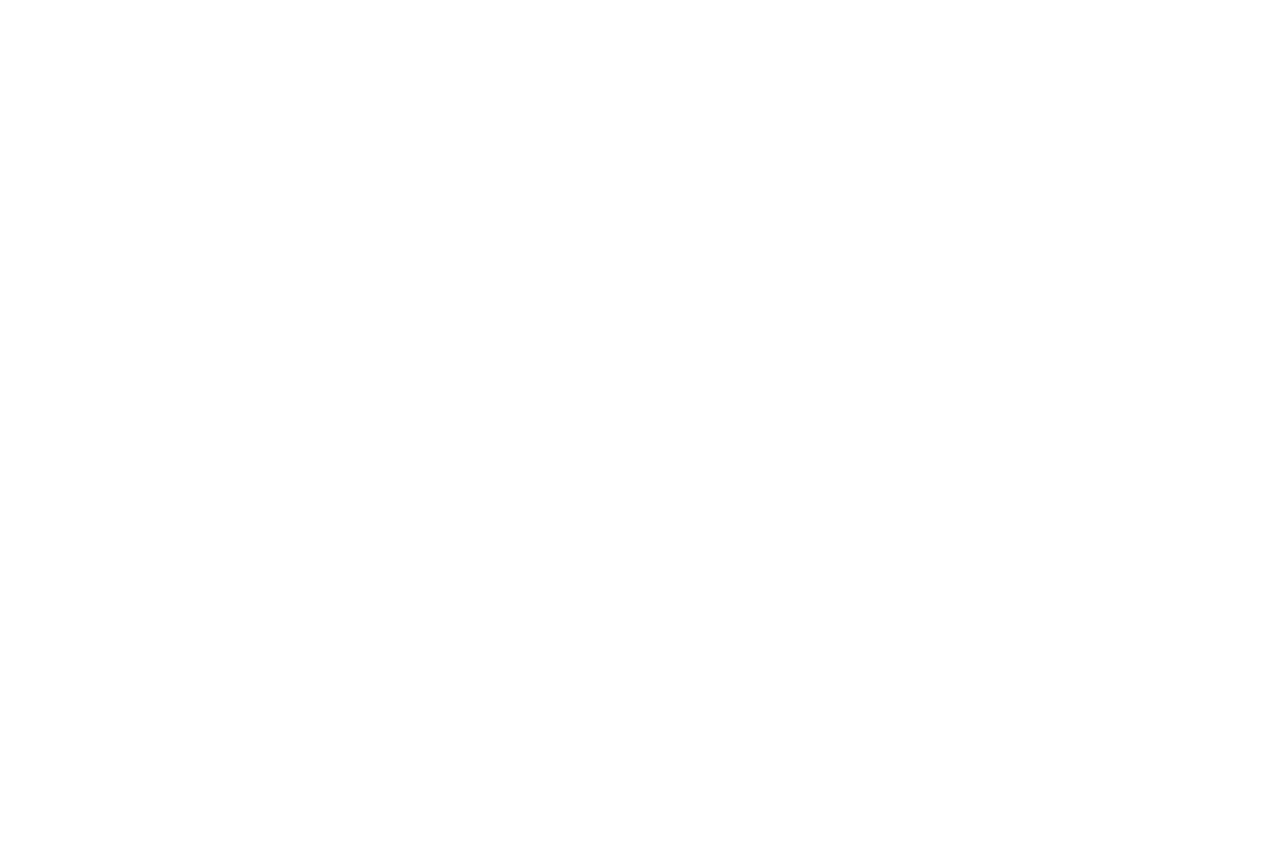
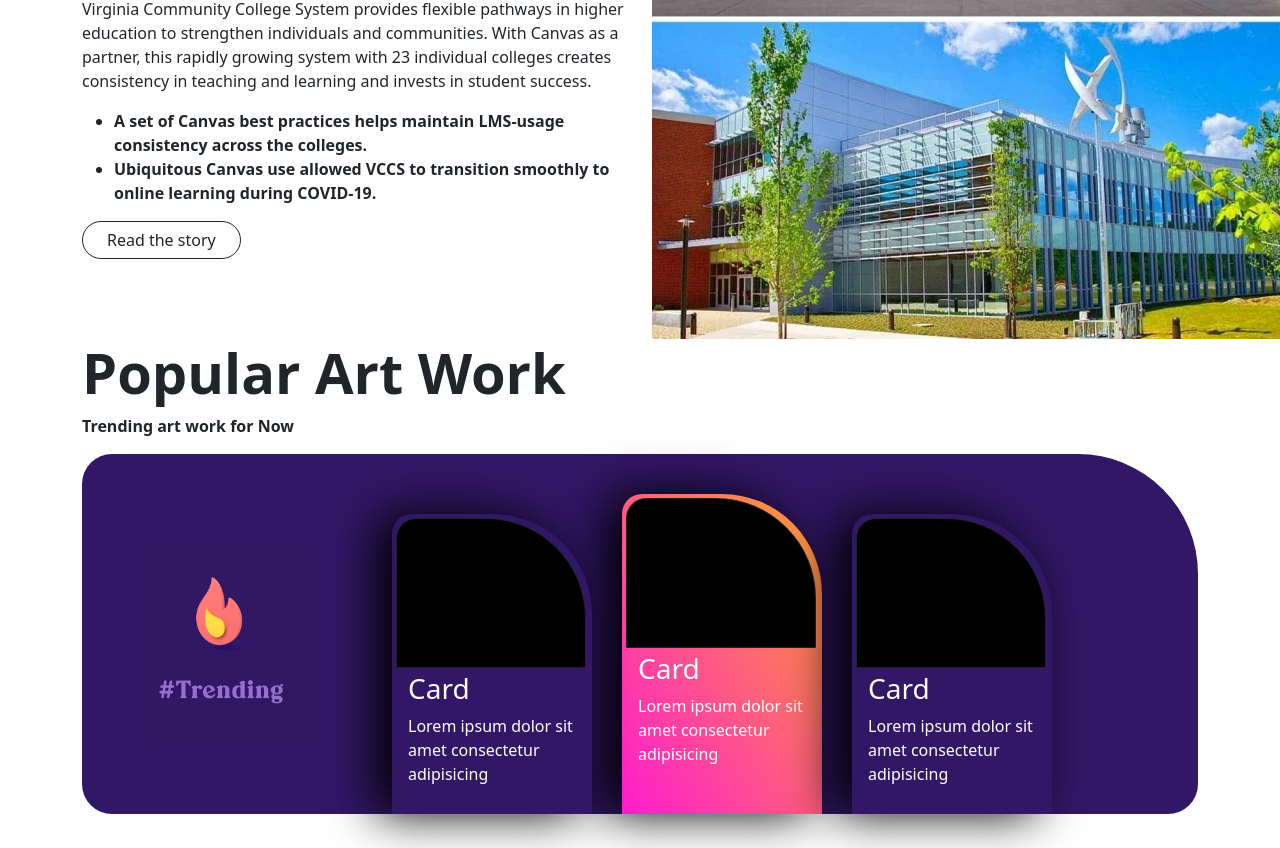
Before and after one commit to neophytz/moorqah, a React (Create React App) app: page / in a window 1280 px wide. Shown: the part 301-1149 px from the top of the page. Before the commit the page ends 800 px from the top, so only its background shows below. Built offline with nearby package versions, Linux system fonts and the light colour scheme.

Commit message:
carousel complete

```diff
--- a/src/App.js
+++ b/src/App.js
@@ -1,5 +1,5 @@
 import React from "react";
-import "./app.css";
+// import "./app.css";
 // import Hero from "./components/Hero";
 // import FeatureDisplay from './components/FeatureDisplay/FeatureDisplay';
 // import FeaturePage from './components/FeaturePage/FeaturePage';
@@ -10,27 +10,27 @@ import "./app.css";
 // import Preload2 from "./components/preload2/Preload2";
 // import Preload from "./components/Preload/Preload";
 // import Moon from "./components/moon/moon.jsx";
-// import Carousel from "./components/carousals/Carousel"
+import Carousel from "./components/carousals/Carousel"
 // import Customer from "./components/customer/Customer";
-// import Customer2 from "./components/customer2/Customer2";
+import Customer2 from "./components/customer2/Customer2";
 
 // import ScrollAnimation from './components/ScrollAnimation/ScrollAnimation';
 
 function App() {
   return (
     <>
-      {/* <Hero/> */}
-      {/* <FeatureDisplay/> */}
-      {/* <FeaturePage /> */}
-      {/* <CardPage /> */}
-      {/* <LandingPageBootstrap/> */}
+      {/* <Hero/>
+      <FeatureDisplay/>
+      <FeaturePage />
+      <CardPage />
+      <LandingPageBootstrap/> */}
 
       {/* <Preload3 /> */}
       {/* <Preload /> */}
       {/* <Preload2 /> */}
       {/* <Moon /> */}
-      {/* <Carousel /> */}
-      {/* <Customer2 /> */}
+      <Customer2 />
+      <Carousel />
       {/* <Customer /> */}
 
       {/* <ScrollAnimation/> */}
--- a/src/components/carousals/Carousel.css
+++ b/src/components/carousals/Carousel.css
@@ -1,75 +1,39 @@
-
-
   .containerr {
-    background-color: indigo;
+    background-color: #321766;
     position: relative;
-    padding: 10px;
-    top: 60px;
+    padding-top: 40px;
     display: flex;
-    border-radius: 10px 100px 0 0;
+    border-radius: 30px 120px 30px 30px;
     margin-bottom: 10px;
   }
-
   .cardd {
-    display: flex;
-    height: 280px;
+    height: 300px;
     width: 200px;
-    background-color: 	#8a2be2;
+    background-color: 	#321766;
     box-shadow: -1rem 0 3rem #000;
-    /* margin-left: -50px; */
-    transition: 0.4s ease-out;
-    position: relative;
-    left: 0px;
-  }
-
-  .cardd:not(:first-child) {
-      margin-left: -50px;
-  }
-
-  .cardd:hover {
-     border-radius: 10px 100px 0 0;
-
-    transform: translateY(-20px);
-    transition: 0.4s ease-out;
-  }
-
-  .cardd:hover ~ .card {
-    position: relative;
-    left: 50px;
-    transition: 0.4s ease-out;
-  }
-
-  .titlee {
-    color: black;
-    font-weight: 300;
-    position: relative;
-    left: 20px;
-    top: 15px;
-    /* margin-bottom: 20px; */
+   margin-left:30px ;
+   border-radius: 20px 100px 0 0;
+   padding: 4px;
   }
 
 
-
-
-  .circlee {
-    position: absolute;
-    top: 150px;
-    left: calc(50% - 60px);
+  .titlee {
+    color: white;
+    font-weight: 400;
+    /* margin-top: 5px; */
+  }
+  .imgg{
+    background-image: url(./mmm.jpg);
+    height: 150px;
+    width: 190px;
+    border-radius: 20px 100px 0 0;
   }
 
-  .strokee {
-    stroke: white;
-    stroke-dasharray: 360;
-    stroke-dashoffset: 360;
-    transition: 0.9s ease-out;
-  }
-
-  .svgg {
-    fill: #17141d;
-    stroke-width: 2px;
-  }
-
-  .cardd:hover .strokee {
-    stroke-dashoffset: 100;
-    transition: 0.6s ease-out;
-  }
+.trendd{
+  position: relative;
+  margin-left: 50px;
+  top: -50px;
+  background-image: url(./hhh.png);
+  height: 300px;
+  width: 230px;
+}
--- a/src/components/carousals/Carousel.jsx
+++ b/src/components/carousals/Carousel.jsx
@@ -1,88 +1,52 @@
 import React from 'react';
 import "./Carousel.css";
+// import imga from "./mmm.jpg"
 const Carousel = () => {
   return (
  <>
 
 
-<div className="containerr">
-  <div className="cardd">
-    <h3 className="titlee">Card 1</h3>
-    <div> </div>
-    <div className="circlee">
-      <svg className='svgg' version="1.1" xmlns="http://www.w3.org/2000/svg">
-      <circle className="strokee" cx="60" cy="60" r="50"/>
-    </svg>
+ <div className="container  rounded-lg">
+  <div  className="display-4 mb-2 " style={{ fontWeight: 'bolder' }} >Popular Art Work </div>
+  <p style={{ fontWeight: 'bold' }}>Trending art work for Now</p>
+<div className="containerr  ">
+  <div className='justify-content-center d-flex trendd'> </div>
+  <div className="cardd" style={{ position:'relative', top:'20px' }}>
+    <div >
+      <div className="  border border-dark imgg" />
+    </div>
+    <div className="titlee mt-1 container"><h3>Card  </h3>
+    <p className="titlee">Lorem ipsum dolor sit amet consectetur adipisicing </p></div>
+    <div className="circlee ">
+
     </div>
   </div>
-  <div className="cardd">
-    <h3 className="titlee">Card 2</h3>
+  <div className="cardd" style={{ height:'320px', backgroundImage:'linear-gradient(to bottom left, rgba(252,159,47,255), rgba(255,28,207,255))', }}>
+    <div>
+    <div className=" border border-dark imgg" />
+    </div>
+    <div className="titlee mt-1 container"><h3>Card </h3>
+    <p className="titlee">Lorem ipsum dolor sit amet consectetur adipisicing </p></div>
 
-    <div className="circlee">
-      <svg className='svgg' version="1.1" xmlns="http://www.w3.org/2000/svg">
-      <circle className="strokee" cx="60" cy="60" r="50"/>
-    </svg>
+    <div className="circlee ">
+
     </div>
   </div>
-  <div className="cardd">
-    <h3 className="titlee">Card 3</h3>
+  <div className="cardd" style={{ position:'relative', top:'20px' }}>
+    <div>
+    <div className=" border border-dark imgg" />
+    </div>
+    <div className="titlee  mt-1 container"><h3>Card </h3>
+    <p className="titlee">Lorem ipsum dolor sit amet consectetur adipisicing </p></div>
 
-    <div className="circlee">
-      <svg className='svgg' version="1.1" xmlns="http://www.w3.org/2000/svg">
-      <circle className="strokee" cx="60" cy="60" r="50"/>
-    </svg>
+    <div className="circlee ">
+
     </div>
   </div>
-  <div className="cardd">
-    <h3 className="titlee">Card 4</h3>
-
-    <div className="circlee">
-      <svg className='svgg' version="1.1" xmlns="http://www.w3.org/2000/svg">
-      <circle className="strokee" cx="60" cy="60" r="50"/>
-    </svg>
-    </div>
-  </div>
-  <div className="cardd">
-    <h3 className="titlee">Card 5</h3>
-
-    <div className="circlee">
-      <svg className='svgg' version="1.1" xmlns="http://www.w3.org/2000/svg">
-      <circle className="strokee" cx="60" cy="60" r="50"/>
-    </svg>
-    </div>
-  </div>
-  <div className="cardd">
-    <h3 className="titlee">Card 6</h3>
-
-    <div className="circlee">
-      <svg className='svgg' version="1.1" xmlns="http://www.w3.org/2000/svg">
-      <circle className="strokee" cx="60" cy="60" r="50"/>
-    </svg>
-    </div>
-  </div>
-  <div className="cardd">
-    <h3 className="titlee">Card 7</h3>
-
-    <div className="circlee">
-      <svg className='svgg' version="1.1" xmlns="http://www.w3.org/2000/svg">
-      <circle className="strokee" cx="60" cy="60" r="50"/>
-    </svg>
-    </div>
-  </div>
-  <div className="cardd">
-    <h3 className="titlee">Card 8</h3>
-
-    <div className="circlee">
-      <svg className='svgg' version="1.1" xmlns="http://www.w3.org/2000/svg">
-      <circle className="strokee" cx="60" cy="60" r="50"/>
-    </svg>
-    </div>
-  </div>
+</div>
 
 </div>
-
-
-
+ <br />
 
 
 
```
Also changed, not shown: src/components/carousals/hhh.png (added), src/components/carousals/mmm.jpg (added).
